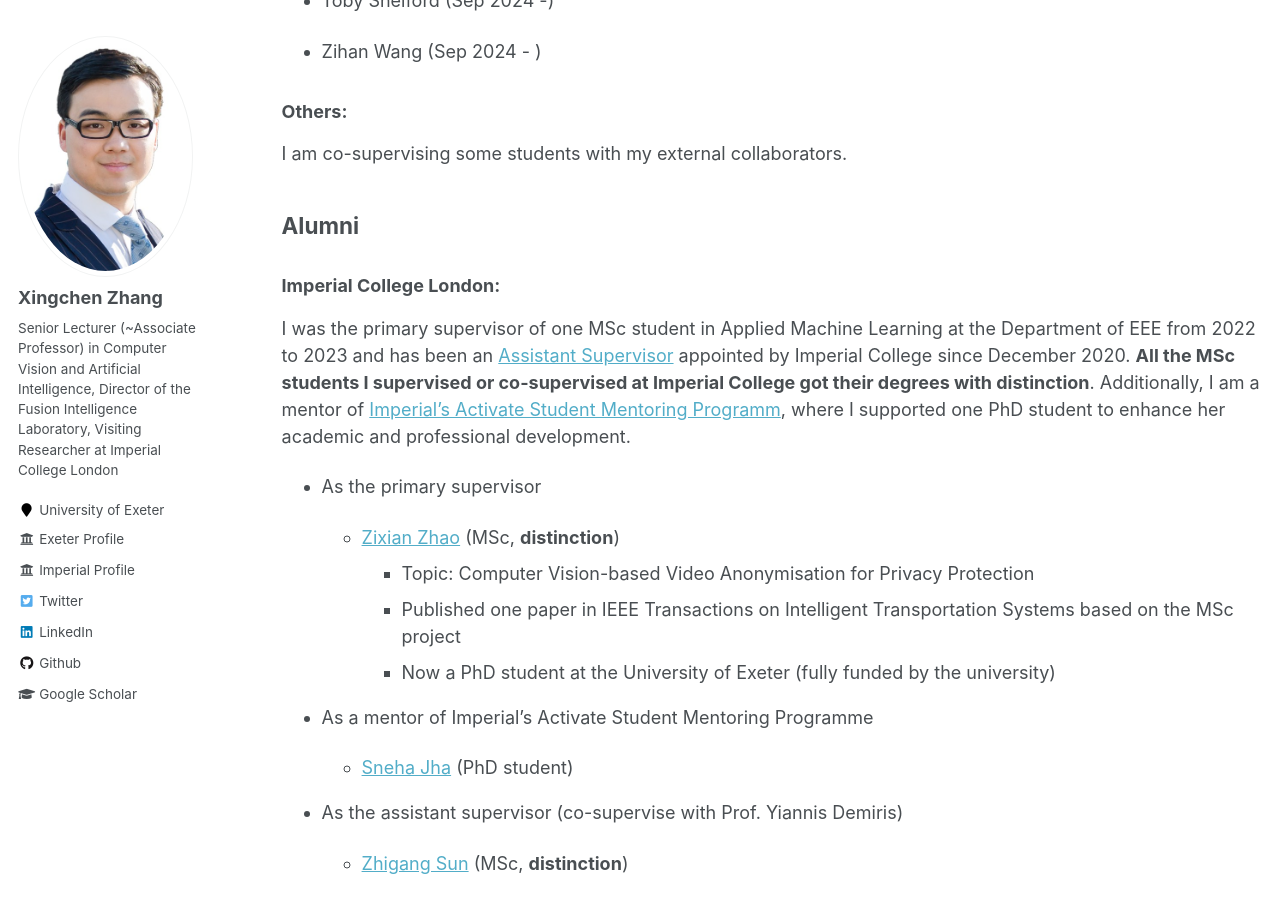
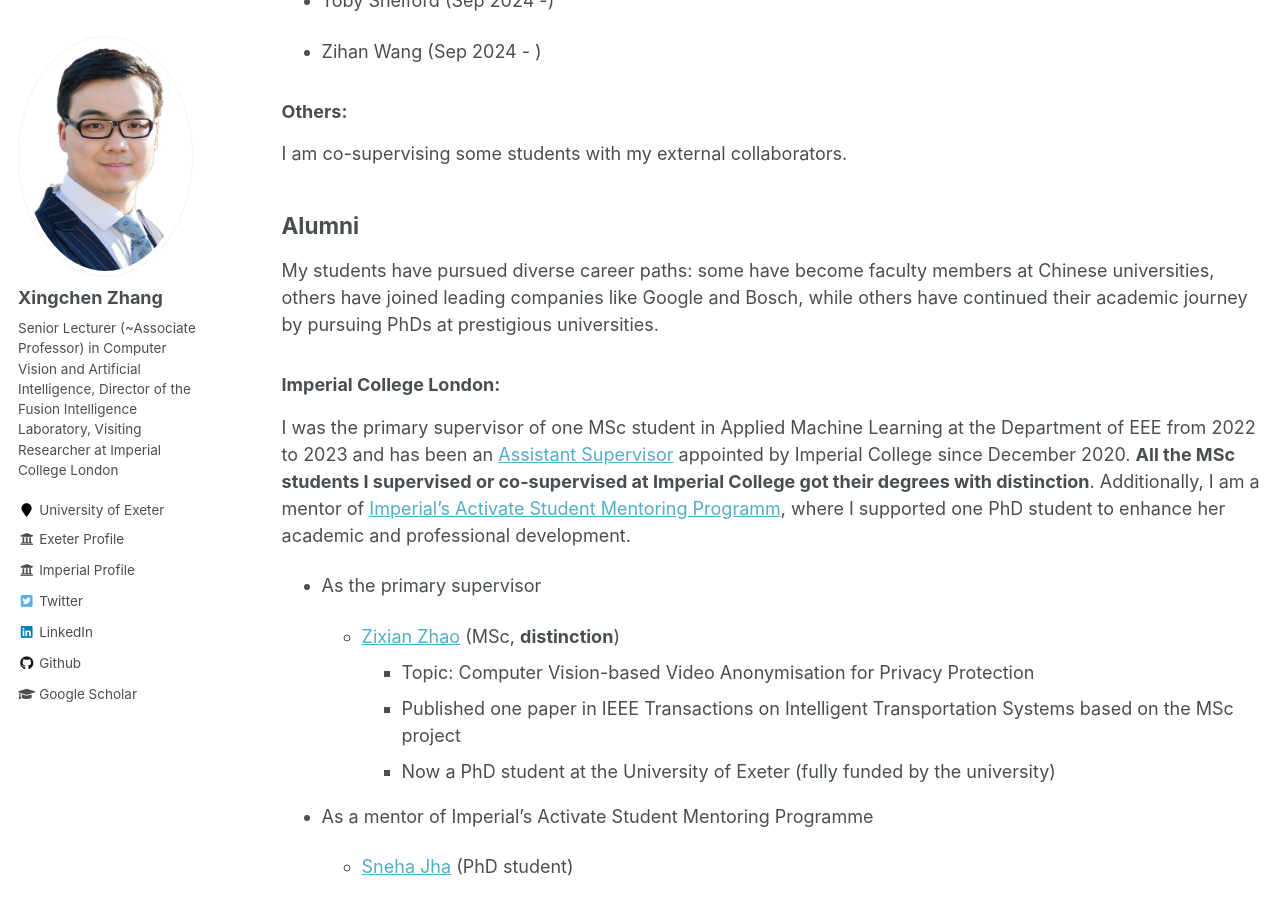
Before and after one commit to xingchenzhang/xingchenzhang.github.io, a Jekyll site: the page built from _pages/team.md, in a window 1280 px wide and 900 px high, scrolled down 1064 px. Built offline with Jekyll 4.4.1, drawn with Linux system fonts in a browser that asks for light colours.

Commit message:
update team

```diff
--- a/_pages/team.md
+++ b/_pages/team.md
@@ -47,6 +47,8 @@ Undergraduate students:
 I am co-supervising some students with my external collaborators.
 
 ## **Alumni**
+
+My students have pursued diverse career paths: some have become faculty members at Chinese universities, others have joined leading companies like Google and Bosch, while others have continued their academic journey by pursuing PhDs at prestigious universities.
 
 ### Imperial College London:
 
```
